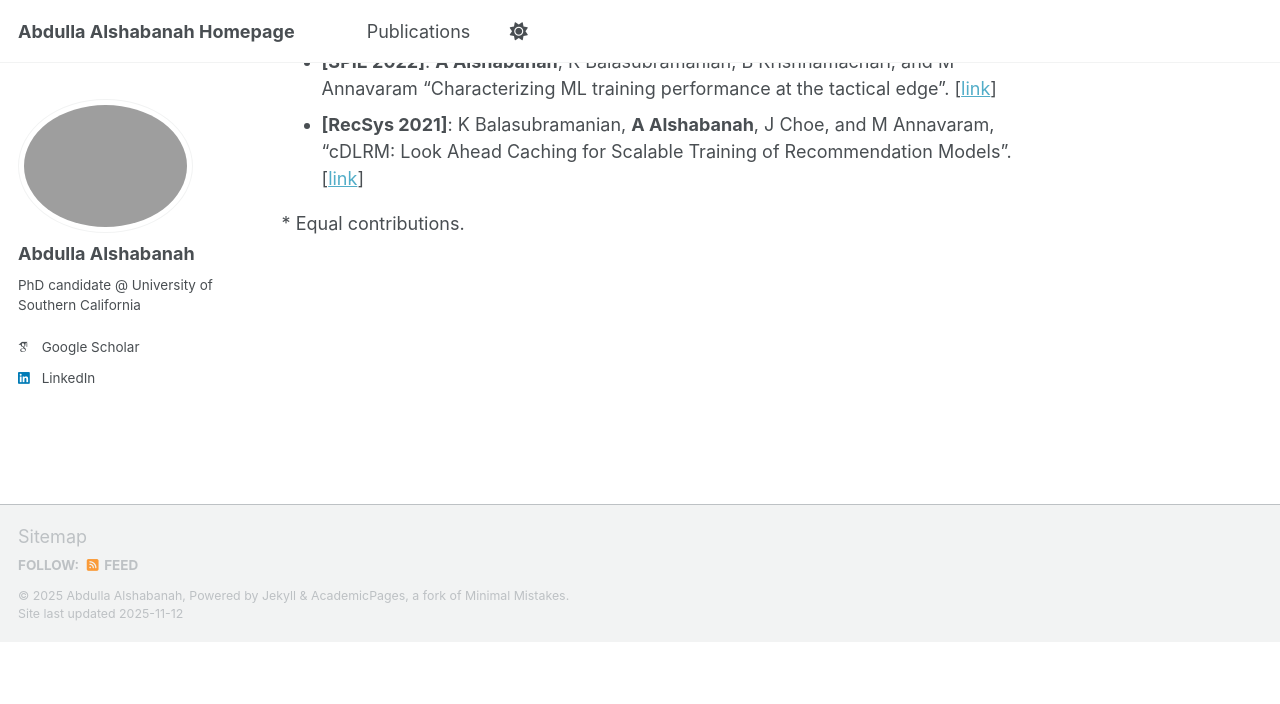
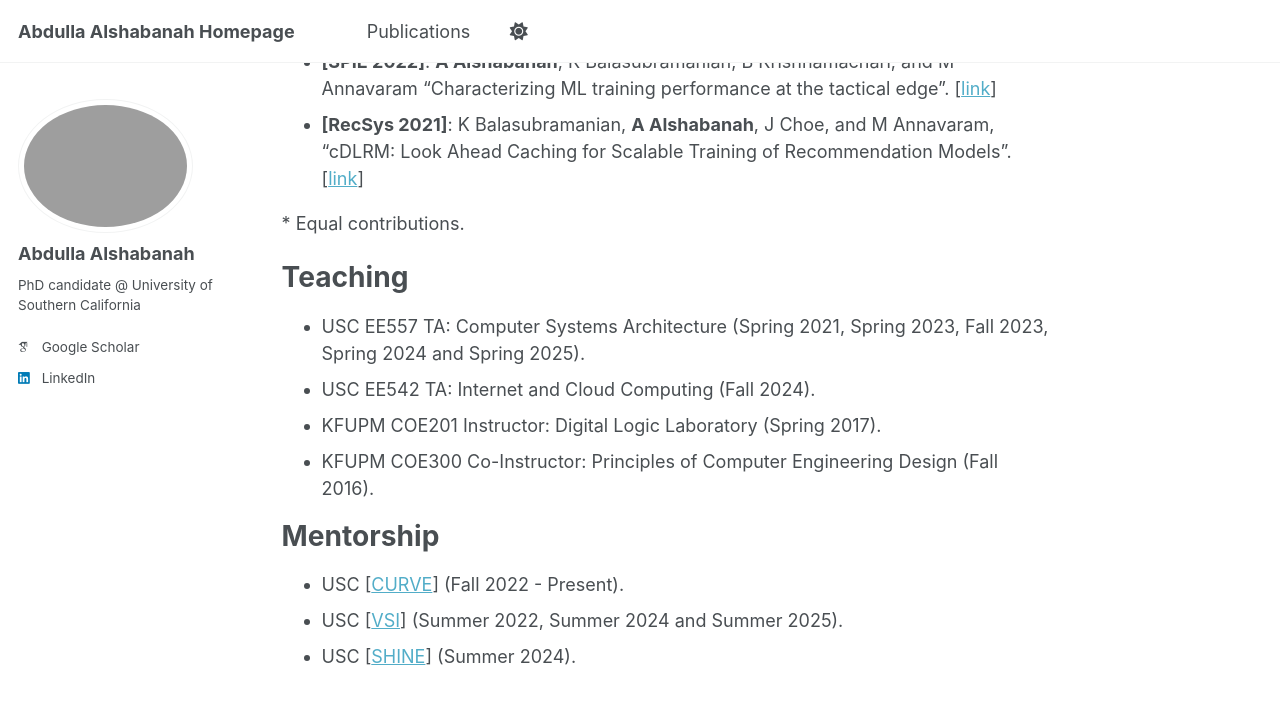
Before and after one commit to alshabae/alshabae.github.io, a Jekyll site: the page built from _pages/about.md, in a window 1280 px wide and 900 px high, scrolled down 1095 px. Shown: the top 704 px of the window. Built offline with Jekyll 4.4.1, drawn with Linux system fonts in a browser that asks for light colours; some web fonts are replaced; a script that is not in the unit is left out; before the commit the page ends 1737 px from its top, so only the background shows below that.

Commit message:
Update about.md

```diff
--- a/_pages/about.md
+++ b/_pages/about.md
@@ -25,3 +25,16 @@ I am a PhD candidate at the University of Southern California (USC) working with
 - **\[RecSys 2021\]**: K Balasubramanian, **A Alshabanah**, J Choe, and M Annavaram, “cDLRM: Look Ahead Caching for Scalable Training of Recommendation Models”. \[[link](https://dl.acm.org/doi/abs/10.1145/3460231.3474246)\]
 
 \* Equal contributions.
+
+# Teaching
+
+- USC EE557 TA: Computer Systems Architecture \(Spring 2021, Spring 2023, Fall 2023, Spring 2024 and Spring 2025\).
+- USC EE542 TA: Internet and Cloud Computing \(Fall 2024\).
+- KFUPM COE201 Instructor: Digital Logic Laboratory \(Spring 2017\).
+- KFUPM COE300 Co-Instructor: Principles of Computer Engineering Design \(Fall 2016\).
+
+# Mentorship
+
+- USC \[[CURVE](https://viterbiundergrad.usc.edu/research/curve/)\] \(Fall 2022 - Present\).
+- USC \[[VSI](https://viterbiundergrad.usc.edu/johnbrooksslaughtercenter/vsi/)\] \(Summer 2022, Summer 2024 and Summer 2025\).
+- USC \[[SHINE](https://viterbik12.usc.edu/summer-programs-4/)\] \(Summer 2024\).
```
